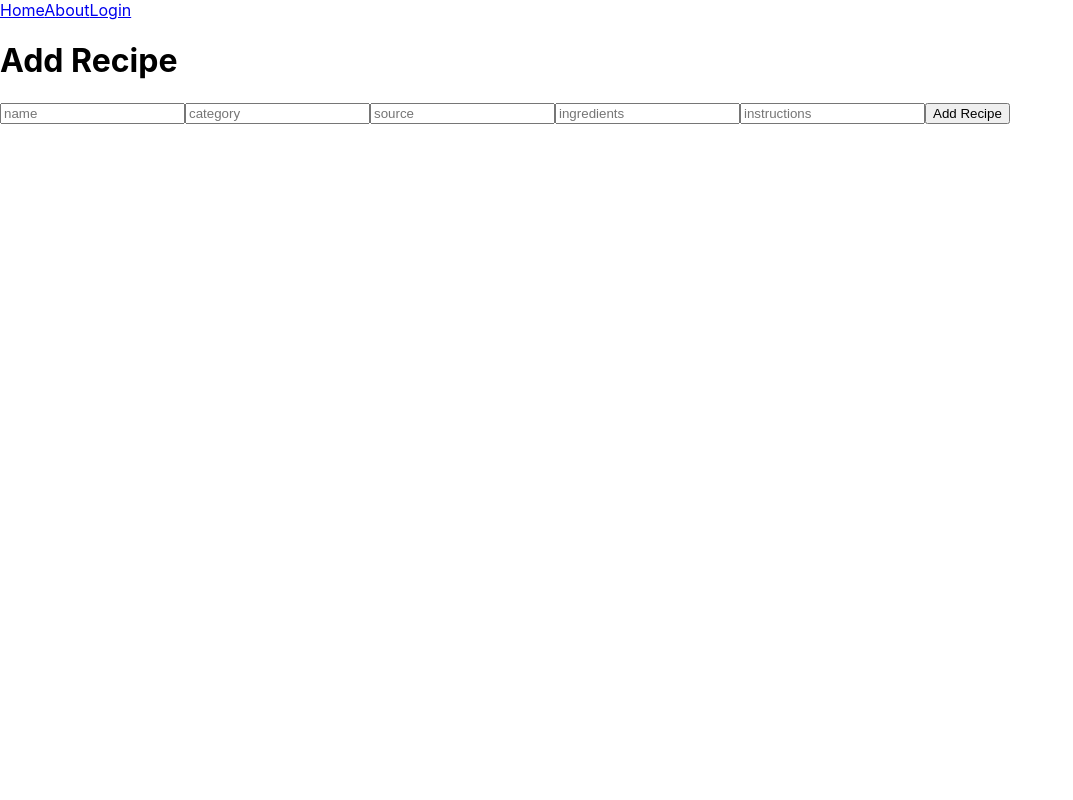
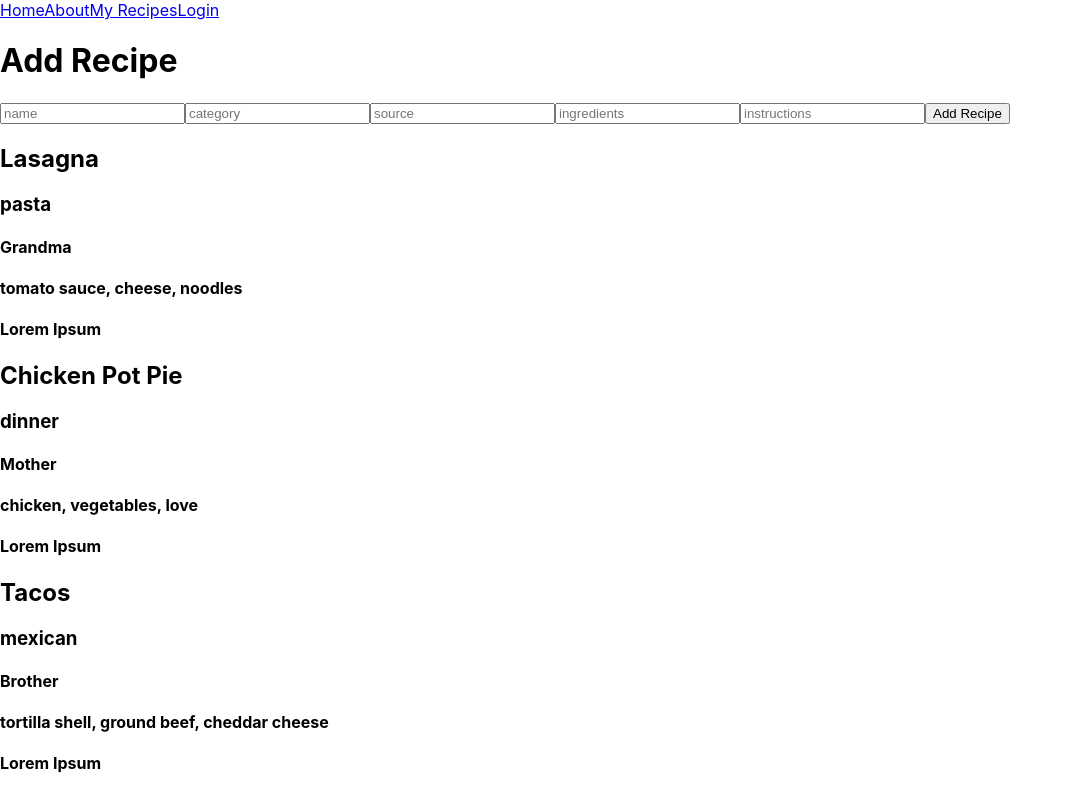
Before and after one commit to KD-Secret-Family-Recipes-Cookbook/React-I, a React (Create React App) app in the folder recipe-creator/: page /recipes in a window 1280 px wide. Shown: the whole page, without its empty margins (0-1073 px from the left). Built offline with nearby package versions, Linux system fonts and the light colour scheme.

Commit message:
users can manually input recipes and add them to an existing list. All data is currently hardcoded and not pulled through an API or stored under a login.

```diff
--- a/recipe-creator/src/App.js
+++ b/recipe-creator/src/App.js
@@ -1,21 +1,60 @@
-import React from 'react';
+import React, { useState } from 'react';
+import { BrowserRouter as Router, Route, Link } from 'react-router-dom';
 import NavBar from './components/NavBar';
 import Login from './components/Login';
 import Registration from './components/Registration';
-import RecipeForm from './components/RecipeForm';
+import Recipes from './components/Recipes';
+import Form from './components/Form';
 import PrivateRoute from './components/PrivateRoute';
-import { BrowserRouter as Router, Route, Link } from 'react-router-dom';
 import './App.css';
 
 function App() {
+  const [recipe, setRecipe] = useState([
+    {
+      id: 1,
+      name: 'Lasagna',
+      category: 'pasta',
+      source: 'Grandma',
+      ingredients: 'tomato sauce, cheese, noodles',
+      instructions: 'Lorem Ipsum',
+    },
+
+    {
+      id: 2,
+      name: 'Chicken Pot Pie',
+      category: 'dinner',
+      source: 'Mother',
+      ingredients: 'chicken, vegetables, love',
+      instructions: 'Lorem Ipsum',
+    },
+
+    {
+      id: 3,
+      name: 'Tacos',
+      category: 'mexican',
+      source: 'Brother',
+      ingredients: 'tortilla shell, ground beef, cheddar cheese',
+      instructions: 'Lorem Ipsum',
+    }
+  ]);
+
+  const addNewRecipe = rec => {
+    const newRecipe = {
+      ...rec,
+      id: Date.now()
+    }
+    setRecipe([...recipe, newRecipe])
+  }
+
   return (
     <Router>
       <main>
         <NavBar />
-        {/* <PrivateRoute exact path='recipes' component={RecipeList} /> */}
+        {/* <PrivateRoute exact path='recipes' component={RecipeForm} /> */}
         <Route path='/login' component={Login} />
         <Route path='/register' component={Registration} />
-        <Route path='/' component={RecipeForm} />
+        <Route path='/recipes' render={props => <Form {...props} addNewRecipe={addNewRecipe} /> } />
+        <Route path='/recipes' render={props => <Recipes {...props} recipe={recipe} /> } />
       </main>
     </Router>
   );
--- /dev/null
+++ b/recipe-creator/src/components/Form.js
@@ -0,0 +1,67 @@
+import React, { useState, useEffect } from 'react';
+
+const Form = props => {
+    const [recipe, setRecipe] = useState({ name: '', category: '', source: '', ingredients: '', instructions: '' })
+
+    const handleChanges = event => {
+        setRecipe({ ...recipe, [event.target.name]: event.target.value })
+        // console.log(event.target.name);
+    }
+
+    const submitForm = event => {
+        event.preventDefault();
+        props.addNewRecipe(recipe);
+        setRecipe({name:'', category:'', source:'', ingredients:'', instructions:''})
+    }
+
+    return (
+        <div>
+            <h1>Add Recipe</h1>
+            <form onSubmit={submitForm}>
+                <input
+                    id='name'
+                    type='text'
+                    name='name'
+                    placeholder='name'
+                    value={recipe.name}
+                    onChange={handleChanges}
+                />
+                <input
+                    id='category'
+                    type='text'
+                    name='category'
+                    placeholder='category'
+                    value={recipe.category}
+                    onChange={handleChanges}
+                />
+                <input
+                    id='source'
+                    type='text'
+                    name='source'
+                    placeholder='source'
+                    value={recipe.source}
+                    onChange={handleChanges}
+                />
+                <input
+                    id='ingredients'
+                    type='text'
+                    name='ingredients'
+                    placeholder='ingredients'
+                    value={recipe.ingredients}
+                    onChange={handleChanges}
+                />
+                <input
+                    id='instructions'
+                    type='text'
+                    name='instructions'
+                    placeholder='instructions'
+                    value={recipe.instructions}
+                    onChange={handleChanges}
+                />
+                <button type='submit'>Add Recipe</button>
+            </form>
+        </div>
+    )
+}
+
+export default Form;
--- a/recipe-creator/src/components/Login.js
+++ b/recipe-creator/src/components/Login.js
@@ -46,10 +46,11 @@ const FormikLogin = withFormik({
 
     handleSubmit(values, { setStatus, resetForm }) {
         axios
+            // .post('https://secretfamilyrecipescookbook.herokuapp.com/login', values)
             .post('', values)
             .then(response => {
-                console.log(response.data);
-                setStatus(response.data);
+                console.log(response);
+                setStatus(response);
                 resetForm();
             })
             .catch(error => {
--- a/recipe-creator/src/components/NavBar.js
+++ b/recipe-creator/src/components/NavBar.js
@@ -7,6 +7,7 @@ const NavBar = () => {
         <nav>
         <NavLink to='/home'>Home</NavLink>
         <NavLink to='/about'>About</NavLink>
+        <NavLink to='/recipes'>My Recipes</NavLink>
         <NavLink to='/login'>Login</NavLink>
     </nav>
     )
--- a/recipe-creator/src/components/RecipeForm.js
+++ /dev/null
@@ -1,67 +0,0 @@
-import React, { useEffect, useState } from 'react';
-import axios from 'axios';
-
-const RecipeForm = props => {
-    const [recipe, setRecipe] = useState({name:'', category:'', source:'', ingredients:'', instructions:''})
-
-    const handleChanges = event => {
-        setRecipe({...recipe, [event.target.name]: event.target.value})
-        // console.log(event.target.name);
-    }
-
-    useEffect(() => {
-        setRecipe(props.recipeToEdit)
-    }, [props.recipeToEdit])
-
-    const submitForm = event => {
-        event.preventDefault();
-        // props.addNewRecipe(recipe);
-        setRecipe({name:'', category:'', source:'', ingredients:'', instructions:''})
-    }
-
-    return (
-        <div>
-            <h1>Add Recipe</h1>
-            <div className='form-wrapper'>
-                <form onSubmit={submitForm}>
-                    <input type='text' name='name' placeholder='name' onChange={handleChanges} ></input>
-                    <input type='text' name='category' placeholder='category'></input>
-                    <input type='text' name='source' placeholder='source'></input>
-                    <input type='text' name='ingredients' placeholder='ingredients'></input>
-                    <input type='text' name='instructions' placeholder='instructions'></input>
-                    <button type='submit'>Add Recipe</button>
-                </form>
-            </div>
-        </div>
-    )
-}
-
-
-// function RecipeList() {
-//     const [recipes, setRecipes] = useState([]);
-//     const [input, setInput] = useState('');
-
-//     useEffect(() => {
-//         .get('')
-//         .then(response => {
-//             const searchRecipe = response.data.results.filter(rec =>
-//                 rec.name.toLowerCase().includes(input.toLowerCase())
-//             )
-//             setRecipes(searchRecipe);
-//         })
-//         .catch(error => {
-//             console.log('you have no idea what you are doing, do you?', error);
-//         })
-//     }, [input])
-
-//     const handleInputChange = event => {
-//         event.preventDefault();
-//         setInput(event.target.value);
-//     }
-
-//     return (
-//         <h1>TestList</h1>
-//     )
-// }
-
-export default RecipeForm;
--- a/recipe-creator/src/components/Recipes.js
+++ b/recipe-creator/src/components/Recipes.js
@@ -1,16 +1,17 @@
-import React, { useEffect, useState } from 'react';
-import axios from 'axios';
+import React from 'react';
 
 const Recipes = props => {
     return (
         <div className='recipe-list'>
-            <form>
-                <input type='text' name='name' placeholder='name'></input>
-                <input type='text' name='category' placeholder='category'></input>
-                <input type='text' name='source' placeholder='source'></input>
-                <input type='text' name='ingredients' placeholder='ingredients'></input>
-                <input type='text' name='instructions' placeholder='instructions'></input>
-            </form>
+            {props.recipe.map(recItem => (
+                <div className='recipe-item' key={recItem.id}>
+                    <h2>{recItem.name}</h2>
+                    <h3>{recItem.category}</h3>
+                    <h4>{recItem.source}</h4>
+                    <h4>{recItem.ingredients}</h4>
+                    <h4>{recItem.instructions}</h4>
+                </div>
+            ))}
         </div>
     )
 }
--- a/recipe-creator/src/components/Registration.js
+++ b/recipe-creator/src/components/Registration.js
@@ -47,10 +47,11 @@ const FormikRegistration = withFormik({
 
   handleSubmit(values, { setStatus, resetForm }) {
     axios
+      // .post('https://secretfamilyrecipescookbook.herokuapp.com/register', values)
       .post('', values)
       .then(response => {
-        console.log(response.data);
-        setStatus(response.data);
+        console.log(response);
+        setStatus(response);
         resetForm();
       })
       .catch(error => {
```
Also changed, not shown: recipe-creator/src/Data.js (added, +51 -0 lines), recipe-creator/src/components/Functions.js (deleted, +0 -12 lines), recipe-creator/src/components/RecipeList.js (added, +25 -0 lines), recipe-creator/src/components/LoginTest.js (deleted).
